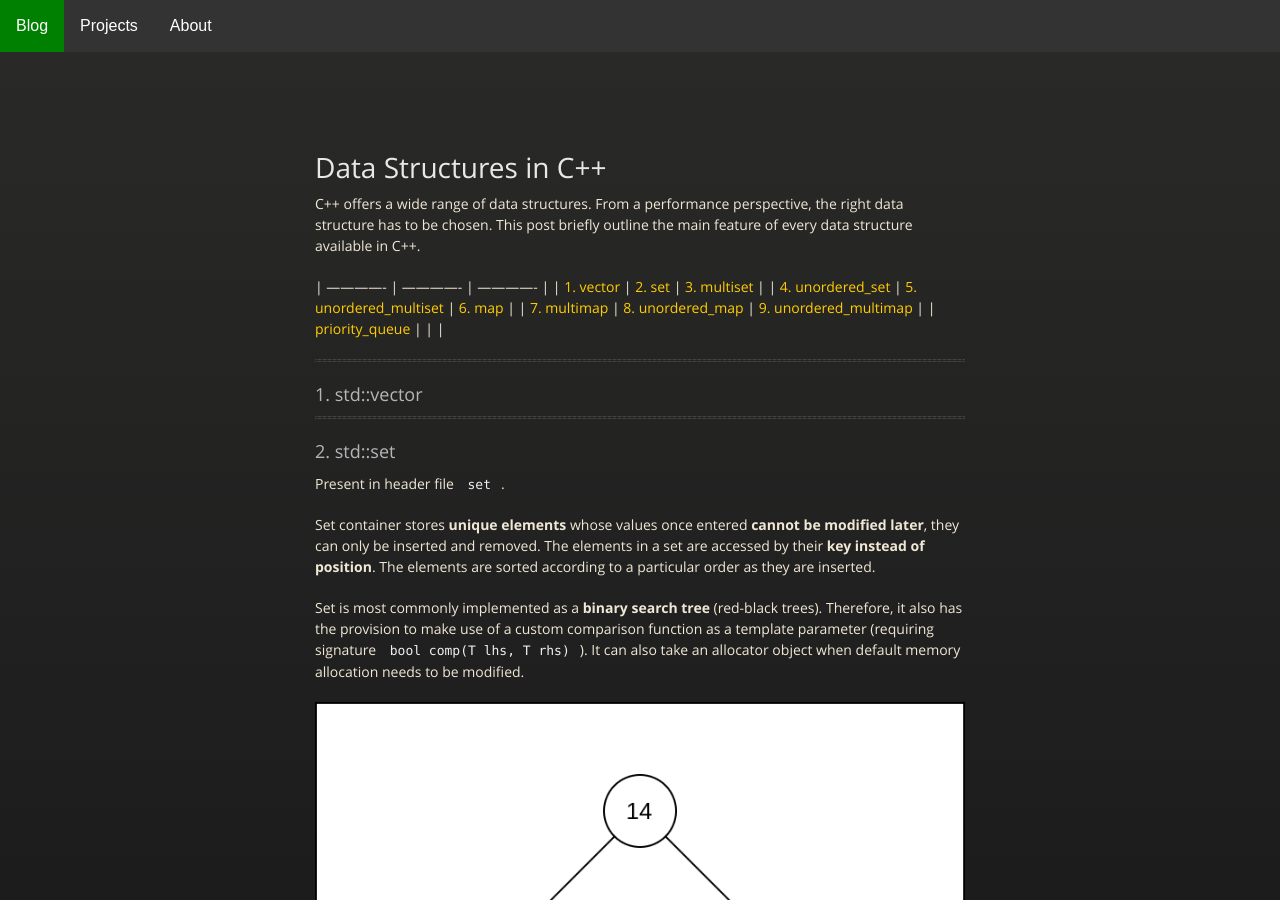
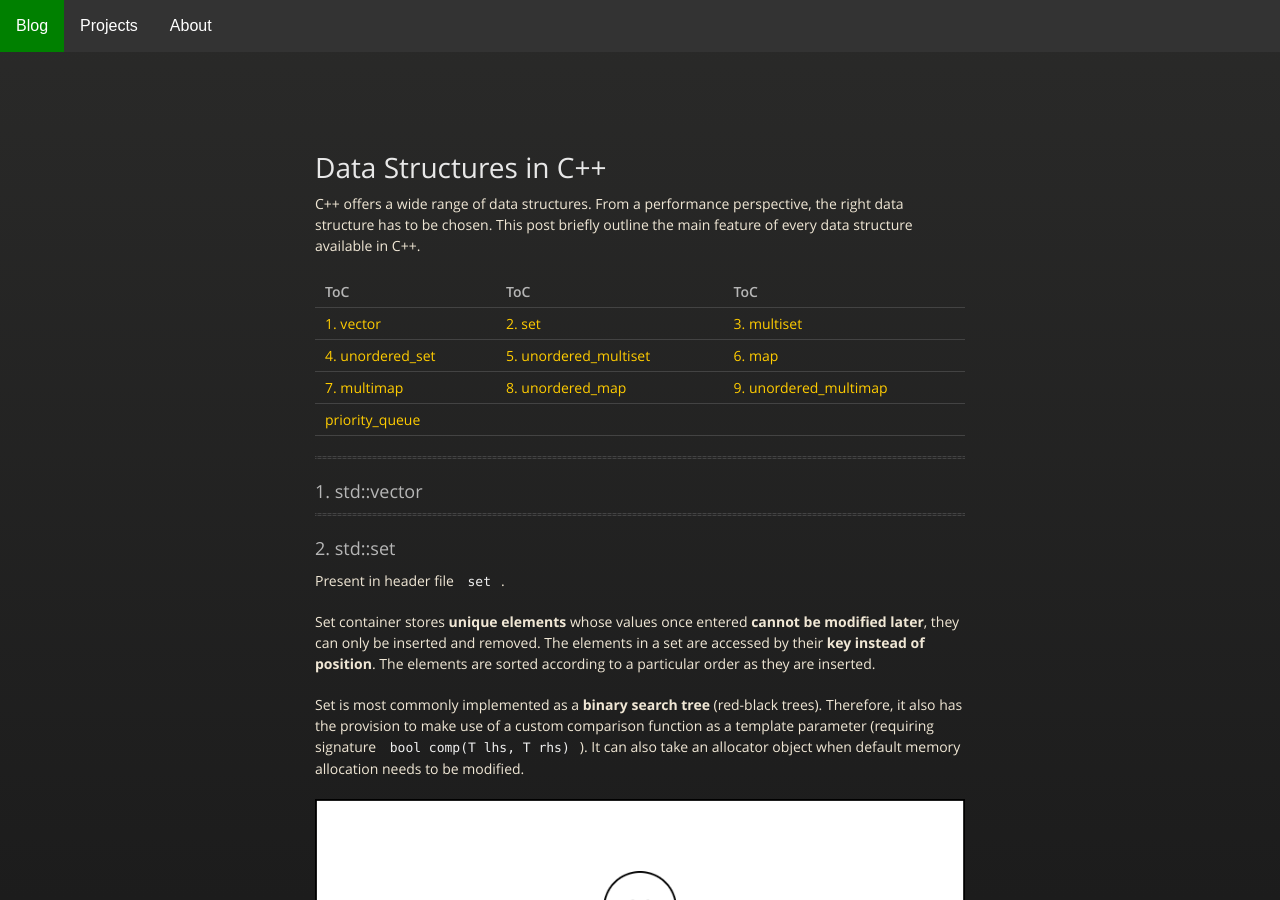
Before and after one commit to naveenspace7/naveenspace7.github.io, a Jekyll site: the page built from _posts/2020-1-23-DatastructuresCpp.md, in a window 1280 px wide and 900 px high. Built offline with Jekyll 4.4.1, drawn with Linux system fonts in a browser that asks for light colours.

Commit message:
Add table for ToC

```diff
--- a/_posts/2020-1-23-DatastructuresCpp.md
+++ b/_posts/2020-1-23-DatastructuresCpp.md
@@ -9,7 +9,7 @@ C++ offers a wide range of data structures. From a performance perspective, the
 
 <!--more-->
 
-<!-- | Tables        | Are           | Cool  | -->
+| ToC        | ToC           | ToC  |
 | ------------- | ------------- | ------------- |
 | [1. vector](#vector)      | [2. set](#set) | [3. multiset](#multiset) |
 | [4. unordered_set](#unorderedset)      | [5. unordered_multiset](#unorderedmultiset)      |   [6. map](#map) |
```
